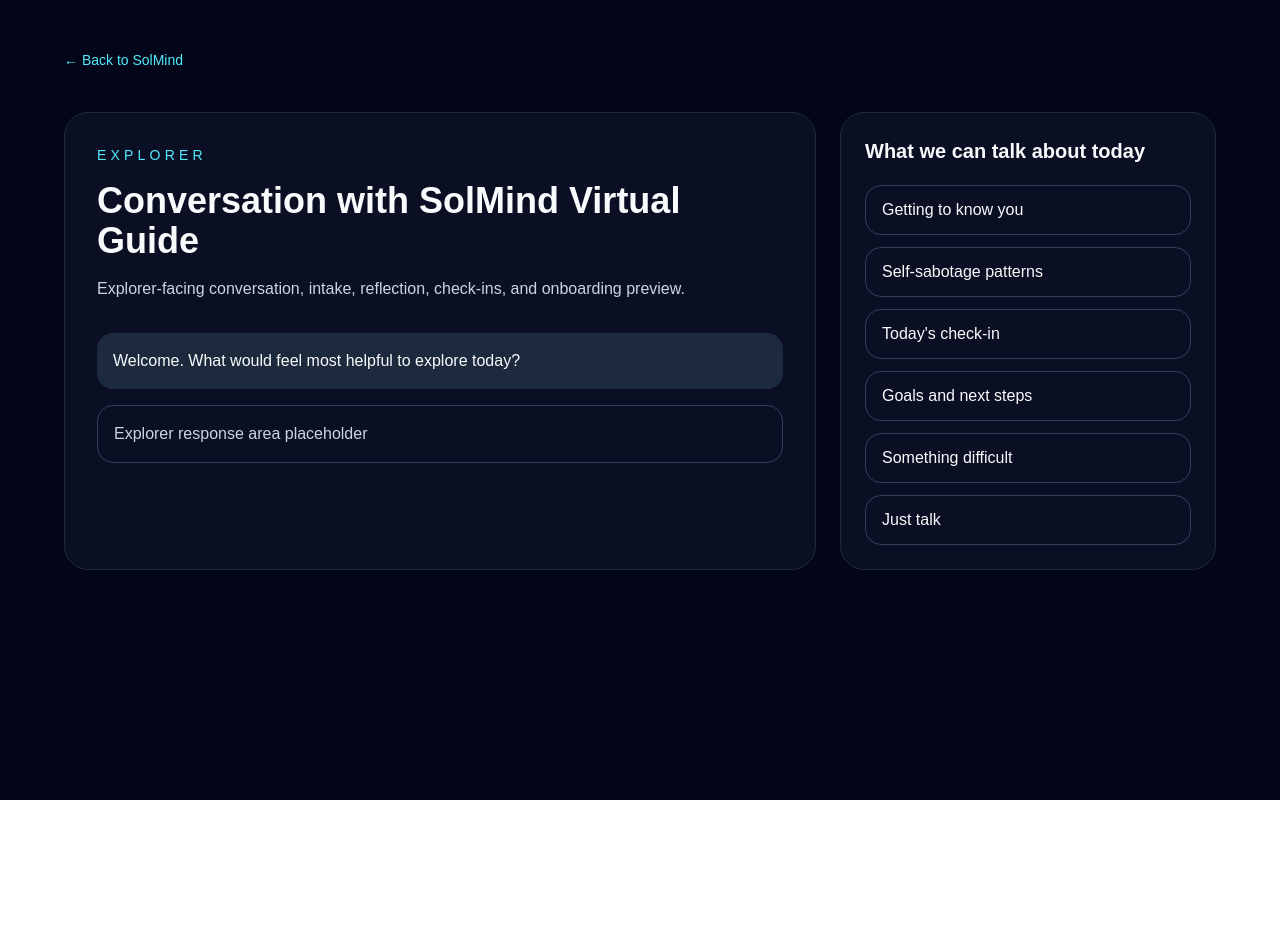
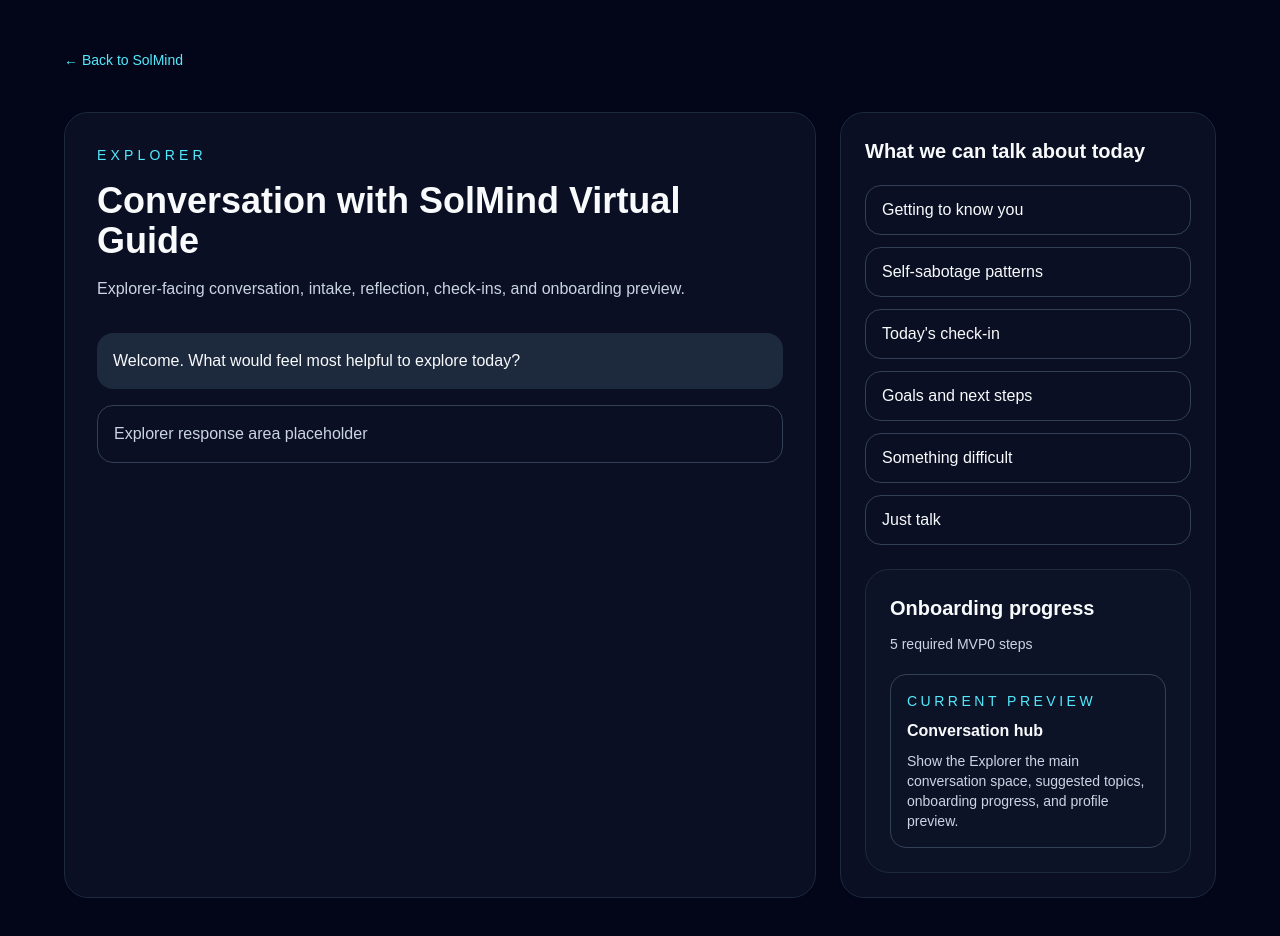
Before and after one commit to SolMindLLC/solmind-app, a Next.js app: page /explorer in a window 1280 px wide. Shown: the top 936 px of the page. Before the commit the page ends 800 px from the top, so only its background shows below. Built offline with nearby package versions, Linux system fonts and the light colour scheme.

Commit message:
Add Explorer onboarding progress card

```diff
--- a/src/app/explorer/page.tsx
+++ b/src/app/explorer/page.tsx
@@ -1,4 +1,5 @@
 import { ExplorerTopicList } from "@/components/solmind/ExplorerTopicList";
+import { OnboardingProgressCard } from "@/components/solmind/OnboardingProgressCard";
 import { BackLink } from "@/components/solmind/BackLink";
 import { PageShell } from "@/components/solmind/PageShell";
 import { Panel } from "@/components/solmind/Panel";
@@ -38,7 +39,10 @@
             What we can talk about today
           </h2>
 
-        <ExplorerTopicList />
+          <ExplorerTopicList />
+
+          <OnboardingProgressCard />
+
         </aside>
       </div>
     </PageShell>
--- /dev/null
+++ b/src/components/solmind/OnboardingProgressCard.tsx
@@ -0,0 +1,34 @@
+import {
+  SOLMIND_EXPLORER_ONBOARDING_REQUIRED_STEP_COUNT,
+  SOLMIND_EXPLORER_ONBOARDING_STEPS,
+} from "@/lib/solmind/onboarding";
+
+export function OnboardingProgressCard() {
+  const currentStep = SOLMIND_EXPLORER_ONBOARDING_STEPS.find(
+    (step) => step.key === "conversationHub",
+  );
+
+  return (
+    <section className="mt-6 rounded-3xl border border-slate-800 bg-slate-900/60 p-6">
+      <h2 className="text-xl font-semibold">Onboarding progress</h2>
+
+      <p className="mt-3 text-sm text-slate-300">
+        {SOLMIND_EXPLORER_ONBOARDING_REQUIRED_STEP_COUNT} required MVP0 steps
+      </p>
+
+      {currentStep ? (
+        <div className="mt-5 rounded-2xl border border-slate-700 p-4">
+          <p className="text-sm uppercase tracking-[0.25em] text-cyan-300">
+            Current preview
+          </p>
+
+          <h3 className="mt-2 font-semibold">{currentStep.title}</h3>
+
+          <p className="mt-2 text-sm text-slate-300">
+            {currentStep.description}
+          </p>
+        </div>
+      ) : null}
+    </section>
+  );
+}
```
